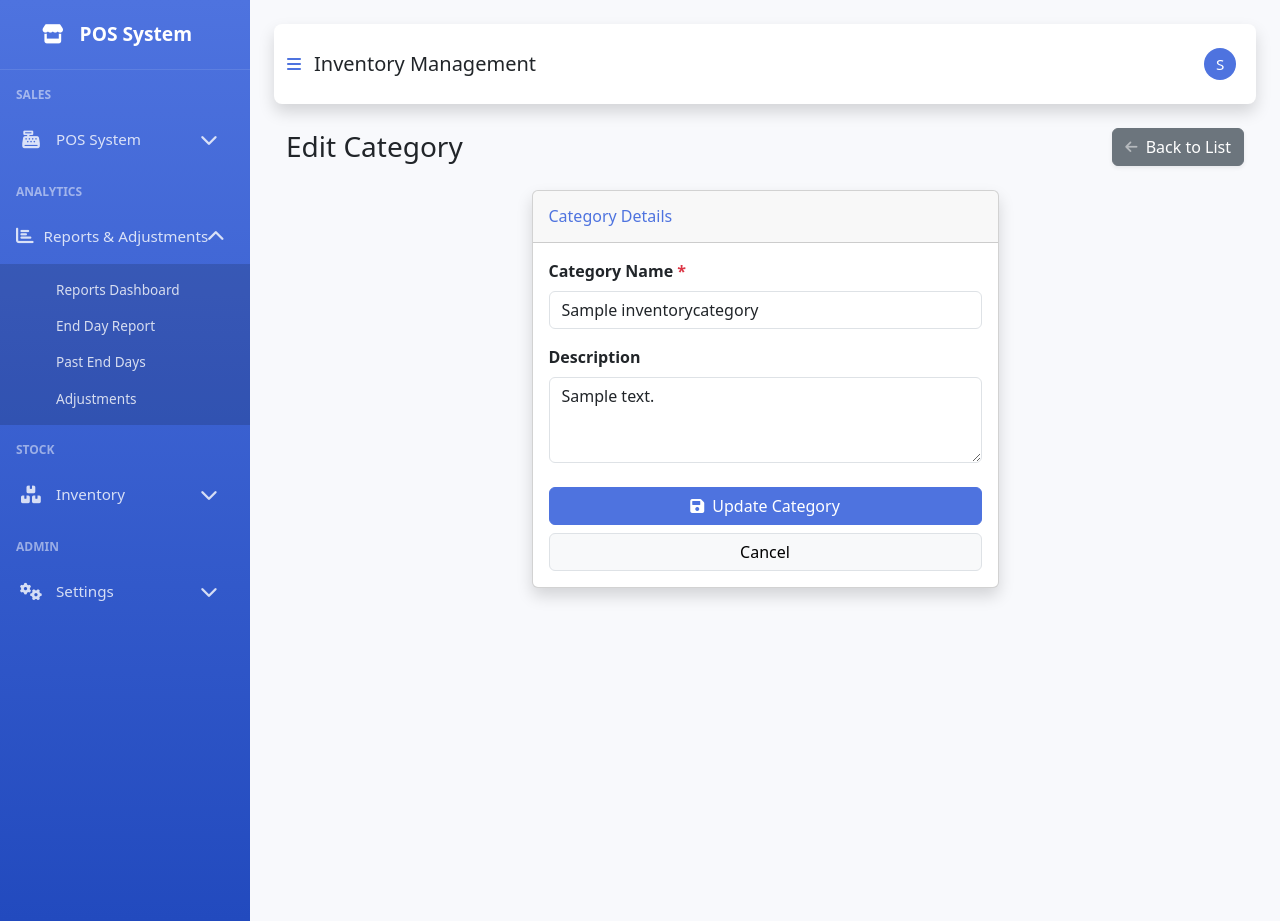
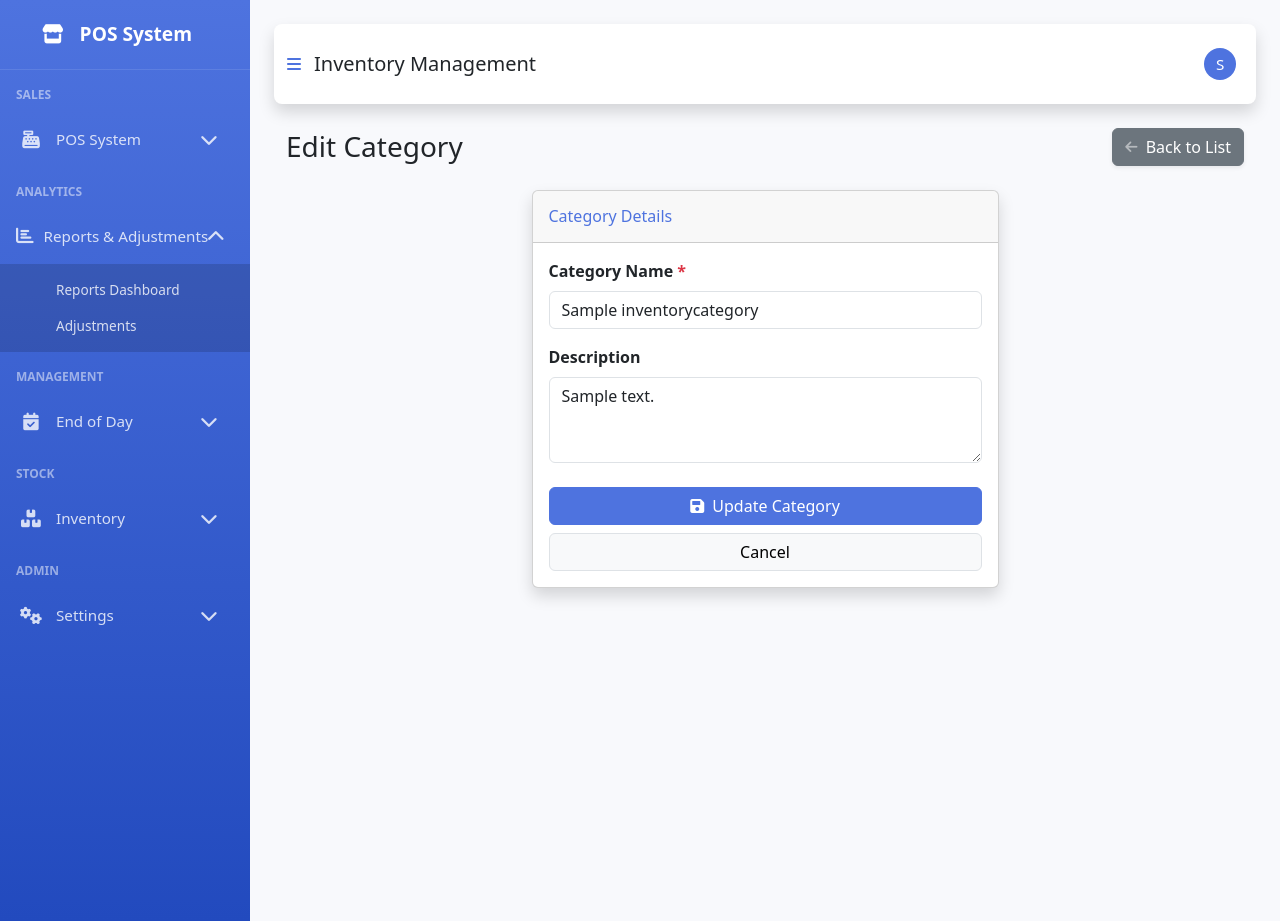
Before and after one commit to memsa771-hub/Pb-pos-active, a Django app: page /inventory/categories/edit/1/ in a window 1280 px wide, after a click on "Reports & Adjustments". Run offline with Django 4.2, Linux system fonts and the light colour scheme; a user stored in the database is signed in; data comes from the database, SQL or seed files in the repository; tables that the repository leaves empty hold one stand-in row (values such as "Sample post"); some libraries are stand-ins or nearby versions.

Commit message:
Fix role permissions: Admin=all, BM=POS+EndDay+DeliveryView, Cashier=POS only

```diff
--- a/posapp/decorators.py
+++ b/posapp/decorators.py
@@ -27,7 +27,7 @@ def admin_required(view_func):
     def _wrapped_view(request, *args, **kwargs):
         if not is_admin(request.user):
             messages.error(request, "You don't have permission to access this page. Admin access required.")
-            return redirect('dashboard')
+            return redirect('pos')
         return view_func(request, *args, **kwargs)
     return _wrapped_view
 
--- a/posapp/templates/posapp/base.html
+++ b/posapp/templates/posapp/base.html
@@ -230,15 +230,17 @@
             <div id="collapsePOS" class="collapse {% if request.resolver_match.namespace != 'inventory' and '/reports/' not in request.path and '/end-day' not in request.path and '/adjustments/' not in request.path and '/users/' not in request.path and '/settings/' not in request.path and '/profile/' not in request.path %}show{% endif %}" data-bs-parent="#accordionSidebar">
                 <div class="sidebar-submenu">
 
-                    {% if user.is_superuser or user.profile.role.name == 'Admin' or user.profile.role.name == 'Branch Manager' %}
+                    {% if user.is_superuser or user.profile.role.name == 'Admin' %}
                     <a class="nav-link {% if request.resolver_match.url_name == 'dashboard' and request.resolver_match.namespace != 'inventory' %}active{% endif %}" href="{% url 'dashboard' %}">Dashboard</a>
                     <a class="nav-link {% if request.resolver_match.url_name == 'product_list' and request.resolver_match.namespace != 'inventory' %}active{% endif %}" href="{% url 'product_list' %}">Products Menu</a>
                     <a class="nav-link {% if request.resolver_match.url_name == 'category_list' and request.resolver_match.namespace != 'inventory' %}active{% endif %}" href="{% url 'category_list' %}">Categories Menu</a>
                     <a class="nav-link {% if request.resolver_match.url_name == 'discount_list' and request.resolver_match.namespace != 'inventory' %}active{% endif %}" href="{% url 'discount_list' %}">Discounts</a>
                     {% endif %}
-                    {% if not user.profile.role.name == 'Cashier' %}
+
+                    {% if user.is_superuser or user.profile.role.name == 'Admin' or user.profile.role.name == 'Branch Manager' %}
                     <a class="nav-link {% if request.resolver_match.url_name == 'delivery_person_list' and request.resolver_match.namespace != 'inventory' %}active{% endif %}" href="{% url 'delivery_person_list' %}">Delivery Staff</a>
                     {% endif %}
+
                     <a class="nav-link {% if request.resolver_match.url_name == 'pos' and request.resolver_match.namespace != 'inventory' %}active{% endif %}" href="{% url 'pos' %}">Open POS Terminal</a>
                     <a class="nav-link {% if request.resolver_match.url_name == 'order_list' and request.resolver_match.namespace != 'inventory' %}active{% endif %}" href="{% url 'order_list' %}">Orders History</a>
 
@@ -246,23 +248,41 @@
             </div>
         </li>
 
-        {% if user.is_superuser or user.profile.role.name == 'Admin' or user.profile.role.name == 'Branch Manager' %}
-        <!-- Reports Menu -->
+        {% if user.is_superuser or user.profile.role.name == 'Admin' %}
+        <!-- Reports Menu - Admin Only -->
         <div class="sidebar-heading">Analytics</div>
         <li class="nav-item">
-            <a class="nav-link {% if request.resolver_match.namespace == 'inventory' or '/reports/' not in request.path and '/end-day' not in request.path and '/adjustments/' not in request.path %}collapsed{% endif %}"
+            <a class="nav-link {% if request.resolver_match.namespace == 'inventory' or '/reports/' not in request.path and '/adjustments/' not in request.path %}collapsed{% endif %}"
                data-bs-toggle="collapse" href="#collapseReports" role="button"
-               aria-expanded="{% if request.resolver_match.namespace != 'inventory' and '/reports/' in request.path or request.resolver_match.namespace != 'inventory' and '/end-day' in request.path or request.resolver_match.namespace != 'inventory' and '/adjustments/' in request.path %}true{% else %}false{% endif %}">
+               aria-expanded="{% if request.resolver_match.namespace != 'inventory' and '/reports/' in request.path or request.resolver_match.namespace != 'inventory' and '/adjustments/' in request.path %}true{% else %}false{% endif %}">
                 <i class="fas fa-chart-bar"></i>
                 <span class="nav-text">Reports & Adjustments</span>
                 <i class="fas fa-chevron-down dropdown-arrow"></i>
             </a>
-            <div id="collapseReports" class="collapse {% if request.resolver_match.namespace != 'inventory' and '/reports/' in request.path or request.resolver_match.namespace != 'inventory' and '/end-day' in request.path or request.resolver_match.namespace != 'inventory' and '/adjustments/' in request.path %}show{% endif %}" data-bs-parent="#accordionSidebar">
+            <div id="collapseReports" class="collapse {% if request.resolver_match.namespace != 'inventory' and '/reports/' in request.path or request.resolver_match.namespace != 'inventory' and '/adjustments/' in request.path %}show{% endif %}" data-bs-parent="#accordionSidebar">
                 <div class="sidebar-submenu">
-                    <a class="nav-link {% if request.resolver_match.namespace != 'inventory' and request.resolver_match.url_name == 'report_dashboard' or request.resolver_match.namespace != 'inventory' and request.resolver_match.url_name == 'reports_dashboard' %}active{% endif %}" href="{% url 'reports_dashboard' %}">Reports Dashboard</a>
-                    <a class="nav-link {% if request.resolver_match.namespace != 'inventory' and request.resolver_match.url_name == 'end_day' %}active{% endif %}" href="{% url 'end_day' %}">End Day Report</a>
-                    <a class="nav-link {% if request.resolver_match.namespace != 'inventory' and request.resolver_match.url_name == 'end_day_reports' %}active{% endif %}" href="{% url 'end_day_reports' %}">Past End Days</a>
+                    <a class="nav-link {% if request.resolver_match.namespace != 'inventory' and request.resolver_match.url_name == 'reports_dashboard' %}active{% endif %}" href="{% url 'reports_dashboard' %}">Reports Dashboard</a>
                     <a class="nav-link {% if request.resolver_match.namespace != 'inventory' and request.resolver_match.url_name == 'adjustment_dashboard' %}active{% endif %}" href="{% url 'adjustment_dashboard' %}">Adjustments</a>
+                </div>
+            </div>
+        </li>
+        {% endif %}
+
+        {% if user.is_superuser or user.profile.role.name == 'Admin' or user.profile.role.name == 'Branch Manager' %}
+        <!-- End Day - Admin + Branch Manager -->
+        <div class="sidebar-heading">Management</div>
+        <li class="nav-item">
+            <a class="nav-link {% if '/end-day' not in request.path and request.resolver_match.url_name != 'end_day_reports' %}collapsed{% endif %}"
+               data-bs-toggle="collapse" href="#collapseEndDay" role="button"
+               aria-expanded="{% if '/end-day' in request.path or request.resolver_match.url_name == 'end_day_reports' %}true{% else %}false{% endif %}">
+                <i class="fas fa-calendar-check"></i>
+                <span class="nav-text">End of Day</span>
+                <i class="fas fa-chevron-down dropdown-arrow"></i>
+            </a>
+            <div id="collapseEndDay" class="collapse {% if '/end-day' in request.path or request.resolver_match.url_name == 'end_day_reports' %}show{% endif %}" data-bs-parent="#accordionSidebar">
+                <div class="sidebar-submenu">
+                    <a class="nav-link {% if request.resolver_match.url_name == 'end_day' %}active{% endif %}" href="{% url 'end_day' %}">End Day</a>
+                    <a class="nav-link {% if request.resolver_match.url_name == 'end_day_reports' %}active{% endif %}" href="{% url 'end_day_reports' %}">Past End Days</a>
                 </div>
             </div>
         </li>
--- a/posapp/views/category_views.py
+++ b/posapp/views/category_views.py
@@ -4,8 +4,10 @@ from django.contrib import messages
 from django.core.paginator import Paginator
 from django.db.models import Q
 from ..models import PosCategory
+from ..decorators import admin_required
 
 @login_required
+@admin_required
 def category_list(request):
     """Display list of all categories"""
     # Get search parameters
@@ -37,6 +39,7 @@ def category_list(request):
     return render(request, 'posapp/categories/category_list.html', context)
 
 @login_required
+@admin_required
 def category_detail(request, category_id):
     """Display details of a specific category"""
     category = get_object_or_404(PosCategory, id=category_id)
@@ -54,6 +57,7 @@ def category_detail(request, category_id):
     return render(request, 'posapp/categories/category_detail.html', context)
 
 @login_required
+@admin_required
 def category_create(request):
     """Create a new category"""
     if request.method == 'POST':
@@ -94,6 +98,7 @@ def category_create(request):
     return render(request, 'posapp/categories/category_form.html', context)
 
 @login_required
+@admin_required
 def category_edit(request, category_id):
     """Edit an existing category"""
     category = get_object_or_404(PosCategory, id=category_id)
@@ -132,6 +137,7 @@ def category_edit(request, category_id):
     return render(request, 'posapp/categories/category_form.html', context)
 
 @login_required
+@admin_required
 def category_delete(request, category_id):
     """Delete a category"""
     category = get_object_or_404(PosCategory, id=category_id)
--- a/posapp/views/dashboard_views.py
+++ b/posapp/views/dashboard_views.py
@@ -52,9 +52,8 @@ def can_access_management(user):
 
 @login_required
 def dashboard(request):
-    # Check if user has admin or branch manager access
-    if not can_access_management(request.user):
-        messages.error(request, "Dashboard...")
+    # Dashboard is admin-only
+    if not is_admin(request.user):
         return redirect('pos')
 
     # Check if user is admin or branch manager
--- a/posapp/views/delivery_views.py
+++ b/posapp/views/delivery_views.py
@@ -19,6 +19,7 @@ def is_branch_manager(user):
     return hasattr(user, 'profile') and user.profile and user.profile.role and user.profile.role.name == 'Branch Manager'
 
 @login_required
+@management_required
 def delivery_person_list(request):
     """List all delivery persons"""
     search_query = request.GET.get('search', '')
@@ -129,6 +130,7 @@ def delivery_person_delete(request, person_id):
     return render(request, 'posapp/delivery/delivery_person_confirm_delete.html', context)
 
 @login_required
+@management_required
 def delivery_person_detail(request, person_id):
     """Show delivery person details and their orders"""
     delivery_person = get_object_or_404(DeliveryPerson, id=person_id)
@@ -184,6 +186,7 @@ def delivery_person_detail(request, person_id):
     return render(request, 'posapp/delivery/delivery_person_detail.html', context)
 
 @login_required
+@management_required
 def delivery_report(request):
     """Generate delivery report for a specific date range and delivery person - Admin and Branch Manager can view"""
     # Allow admin and branch manager to view delivery reports
--- a/posapp/views/discount_views.py
+++ b/posapp/views/discount_views.py
@@ -5,6 +5,7 @@ from django.core.paginator import Paginator
 from django.db.models import Q
 from ..models import Discount, Order
 from ..forms import DiscountForm
+from ..decorators import admin_required
 import json
 from django.http import JsonResponse
 from django.views.decorators.csrf import csrf_exempt
@@ -12,6 +13,7 @@ from django.views.decorators.http import require_POST
 from django.utils import timezone
 
 @login_required
+@admin_required
 def discount_list(request):
     """Display list of all discounts"""
     # Get search parameters
@@ -50,6 +52,7 @@ def discount_list(request):
     return render(request, 'posapp/discounts/discount_list.html', context)
 
 @login_required
+@admin_required
 def discount_detail(request, discount_id):
     """Display details of a specific discount"""
     discount = get_object_or_404(Discount, id=discount_id)
@@ -64,6 +67,7 @@ def discount_detail(request, discount_id):
     return render(request, 'posapp/discounts/discount_detail.html', context)
 
 @login_required
+@admin_required
 def discount_create(request):
     """Create a new discount"""
     if request.method == 'POST':
@@ -88,6 +92,7 @@ def discount_create(request):
     return render(request, 'posapp/discounts/discount_form.html', context)
 
 @login_required
+@admin_required
 def discount_edit(request, discount_id):
     """Edit an existing discount"""
     discount = get_object_or_404(Discount, id=discount_id)
@@ -114,6 +119,7 @@ def discount_edit(request, discount_id):
     return render(request, 'posapp/discounts/discount_form.html', context)
 
 @login_required
+@admin_required
 def discount_delete(request, discount_id):
     """Delete a discount"""
     discount = get_object_or_404(Discount, id=discount_id)
```
Also changed, not shown: posapp/views/adjustment_views.py (+25 -29 lines), posapp/views/product_views.py (+7 -0 lines), posapp/views/reports_views.py (+5 -5 lines).
